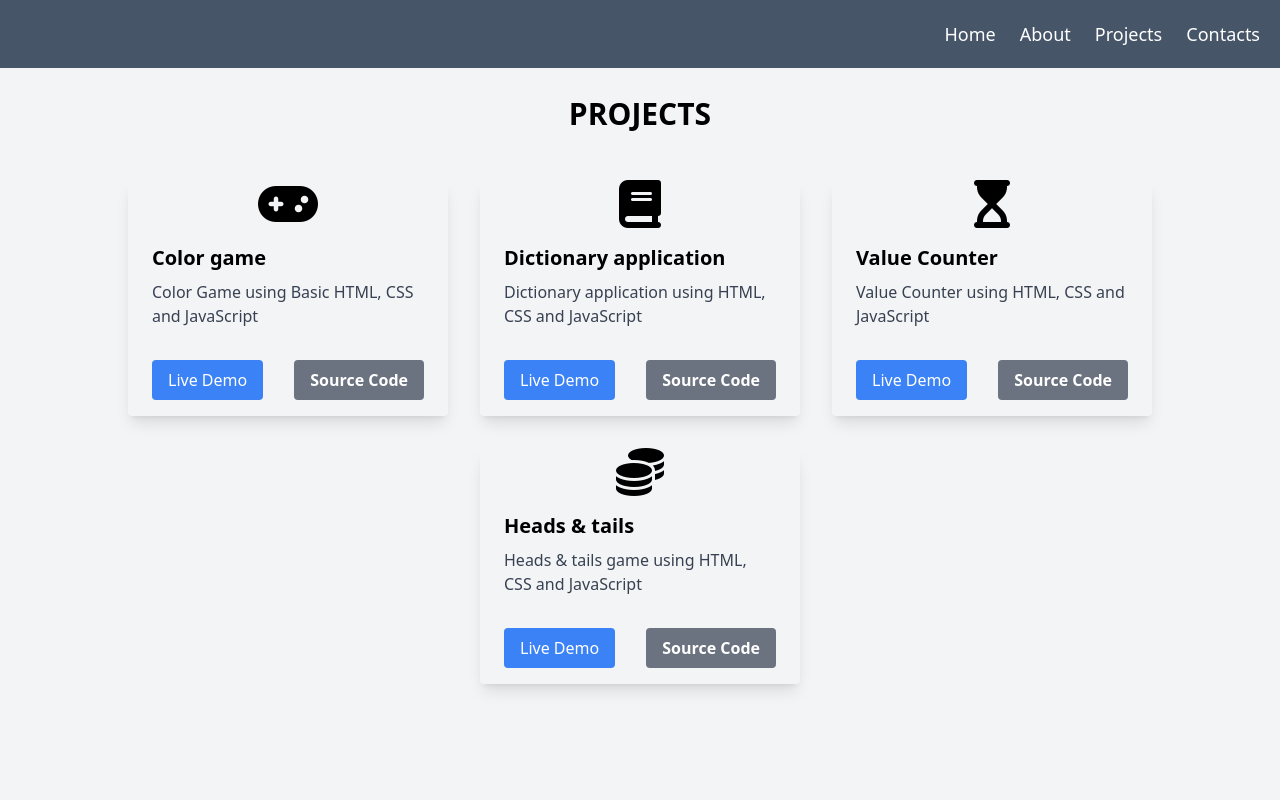
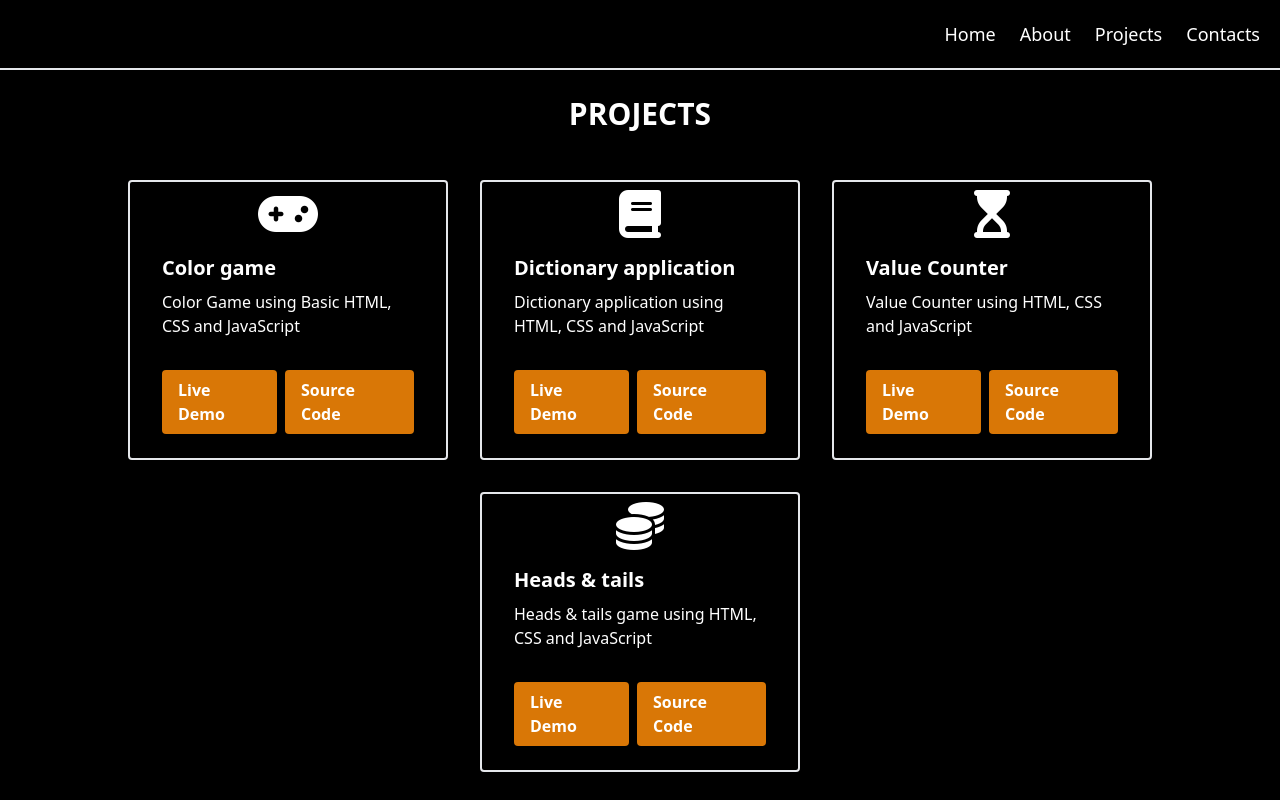
Before and after one commit to Ndungu-Muigai/new-portfolio, a React (Create React App) app: page /projects in a window 1280 px wide. Shown: the top 800 px of the page. Built offline with nearby package versions, Linux system fonts and the light colour scheme; a web font is replaced by a local one.

Commit message:
Changed the background color of the page and the button and link hover color

```diff
--- a/public/index.html
+++ b/public/index.html
@@ -15,7 +15,7 @@
   </head>
   <body>
     <noscript>You need to enable JavaScript to run this app.</noscript>
-    <div id="root" class="bg-slate-500 text-slate-300"></div>
+    <div id="root"></div>
     <script src="https://kit.fontawesome.com/384fc4db74.js" crossorigin="anonymous"></script>
   </body>
 </html>
--- a/src/App.css
+++ b/src/App.css
@@ -1,6 +1,10 @@
-.nav-links
+a
 {
-  @apply  hover:text-cyan-400 hover:underline
+  @apply  hover:text-amber-600
+}
+.button
+{
+  @apply  bg-amber-600
 }
 .icon
 {
--- a/src/App.js
+++ b/src/App.js
@@ -12,7 +12,7 @@ import About from './Pages/About';
 
 function App() {
   return (
-    <>
+    <div className="bg-black min-h-screen text-white">
       <Navbar />
       <div className="mt-16 min-h-fit flex flex-col">
         <Routes>
@@ -23,7 +23,7 @@ function App() {
         </Routes>
       </div>
       <Footer />
-    </>
+    </div>
   );
 }
 
--- a/src/Components/404 Page.js
+++ b/src/Components/404 Page.js
@@ -11,7 +11,7 @@ const ErrorPage = () =>
                 <img src={Image} alt='404 Error' className='w-1/2'/>
                 <h1>404- Page Not Found</h1>
                 <p className='text-left md:text-center'>The page you are looking for might have been removed, had its name changed or is temporarily unavailable</p>
-                <button className="mb-3" onClick={() => navigate(-1)}>Go back</button>
+                <button className="mb-3 button" onClick={() => navigate(-1)}>Go back</button>
             </div>
         </>
     );
--- a/src/Components/Footer.js
+++ b/src/Components/Footer.js
@@ -10,7 +10,7 @@ const Footer = () => {
     const year = date.getFullYear();
 
     return (
-        <footer className="flex flex-col items-center bg-white border-t-2">
+        <footer className="flex flex-col items-center border-t-2">
             <div className="grid grid-cols-1 md:grid-cols-2 gap-2 w-full max-w-4xl mx-auto p-3">
                 <div className="flex flex-col mx-2 md:mx-4 space-y-2">
                     <h2 className="text-lg">Quick links</h2>
@@ -34,7 +34,7 @@ const Footer = () => {
                 </div>
             </div>
             <div className="text-center w-full max-w-4xl mx-auto mb-2">
-                <hr className="my-2" />
+                <hr className="my-2"/>
                 <p className="text-base">&copy; {year} Ndung'u Muigai - All rights reserved</p>
             </div>
         </footer>
--- a/src/Components/Navbar.js
+++ b/src/Components/Navbar.js
@@ -3,7 +3,7 @@ import { Link } from "react-router-dom";
 const Navbar = () =>
 {
     return (
-        <nav className="bg-slate-600 text-white flex flex-row p-5 text-base space-x-6 border-red-400 w-full fixed top-0 md:text-lg justify-end z-10">
+        <nav className=" bg-inherit border-b-2 flex flex-row p-5 text-base space-x-6 w-full fixed top-0 md:text-lg justify-end z-10">
             <Link to="/" className="nav-links">Home</Link>
             <Link to="/about" className="nav-links">About</Link>
             <Link to="/projects" className="nav-links">Projects</Link>
--- a/src/Pages/About.js
+++ b/src/Pages/About.js
@@ -6,7 +6,7 @@ const About = () =>
     }
 
     return (
-        <div className="h-max flex flex-col justify-center items-center bg-gradient-to-br from-blue-500 to-purple-600 p-4 md:px-20">
+        <div className="h-max flex flex-col justify-center items-center p-4 md:px-20">
             <h1 className="text-white text-3xl md:text-4xl font-bold mb-4">Get to know me</h1>
             <p className="text-white text-center md:text-left mb-4 max-w-lg">
                 Hi. My name is Samuel Muigai, a Full Stack Software Engineer based in Nairobi, Kenya. I have a bachelor's degree in Telecommunications from Strathmore University and I have also completed Moringa School's Software Engineering course.
@@ -20,7 +20,7 @@ const About = () =>
             <p className="text-white text-center md:text-left mb-8 max-w-lg">
                 Apart from coding, I love swimming and playing video games in my spare time.
             </p>
-            <button className="bg-white text-blue-500 font-bold mb-2 py-2 px-4 rounded hover:bg-blue-600 hover:text-white transform transition duration-300 ease-in-out md:mb-8" onClick={openPdfInNewWindow}>Download my resume</button>
+            <button className="button font-bold mb-2 py-2 px-4 rounded md:mb-8" onClick={openPdfInNewWindow}>Download my resume</button>
         </div>
     )
 };
--- a/src/Pages/Home.js
+++ b/src/Pages/Home.js
@@ -5,7 +5,7 @@ import Logo from '../assets/Images/Logo.png';
 
 const Home = () => {
     return (
-        <div className="flex justify-center items-center h-screen bg-gradient-to-br from-blue-500 to-purple-600">
+        <div className="flex justify-center items-center h-screen ">
             <div className="text-center text-white w-1/2 mr-8">
                 <h1 className="text-3xl md:text-4xl font-bold mb-4">Hello there</h1>
                 <p className="text-lg md:text-xl mb-4">My name is Samuel Muigai</p>
@@ -24,8 +24,8 @@ const Home = () => {
                     />
                 </p>
                 <div className="flex flex-row justify-center space-x-10">
-                    <Link to="/about" className="bg-blue-700 text-white font-bold py-2 px-4 rounded hover:bg-blue-600">About Me</Link>
-                    <Link to="/contacts" className="bg-blue-700 text-white font-bold py-2 px-4 rounded hover:bg-blue-600">Contact Me</Link>
+                    <Link to="/about" className="button font-bold py-2 px-4 rounded hover:bg-blue-600">About Me</Link>
+                    <Link to="/contacts" className="button font-bold py-2 px-4 rounded hover:bg-blue-600">Contact Me</Link>
                 </div>
             </div>
             <div className="w-1/2 mr-8">
--- a/src/Pages/Projects.js
+++ b/src/Pages/Projects.js
@@ -8,22 +8,22 @@ const Projects = () =>
             let {id, icon, title, description, demo_link, source_code}=project
 
             return(
-                <div key={id} className="w-64 max-w-xs sm:w-80 sm:max-w-sm rounded overflow-hidden shadow-lg m-4 transform hover:scale-105 transition-transform duration-300">
+                <div key={id} className="w-64 max-w-xs sm:w-80 sm:max-w-sm rounded overflow-hidden shadow-lg m-4 transform hover:scale-105 transition-transform duration-300 border-2 p-2">
                     <i className={`w-full fa-icons ${icon}`}></i>
                     <div className="px-6 py-4">
                         <div className="font-bold text-xl mb-2">{title}</div>
-                        <p className="text-gray-700 text-base">{description}</p>
+                        <p className="text-base">{description}</p>
                     </div>
                     <div className="px-6 py-4 flex justify-between">
-                        <Link to={demo_link} target="_blank" className="bg-blue-500 hover:bg-blue-700 text-white -font-bold py-2 px-4 rounded mr-2">Live Demo</Link>
-                        <Link to={source_code} target="_blank" className="bg-gray-500 hover:bg-gray-700 text-white font-bold py-2 px-4 rounded">Source Code</Link>
+                        <Link to={demo_link} target="_blank" className="button font-bold py-2 px-4 rounded mr-2 hover:text-cyan-500 hover:underline">Live Demo</Link>
+                        <Link to={source_code} target="_blank" className="button font-bold py-2 px-4 rounded hover:text-cyan-500 hover:underline">Source Code</Link>
                     </div>
                 </div>
             )
         }
     )
     return (
-        <div className="min-h-screen bg-gray-100 p-8 ">
+        <div className="min-h-screen p-8 ">
             <h1 className="text-3xl font-bold mb-8">Projects</h1>
             <div className="flex flex-wrap justify-center">
                 {projectsMap}
--- a/src/assets/CSS/Error.css
+++ b/src/assets/CSS/Error.css
@@ -26,8 +26,6 @@
 {
     padding: 12px 20px;
     border-radius: 10px;
-    background-color: blue;
-    color: white;
 }
 @media screen and (min-width:320px) and (max-width:425px)
 {
```
